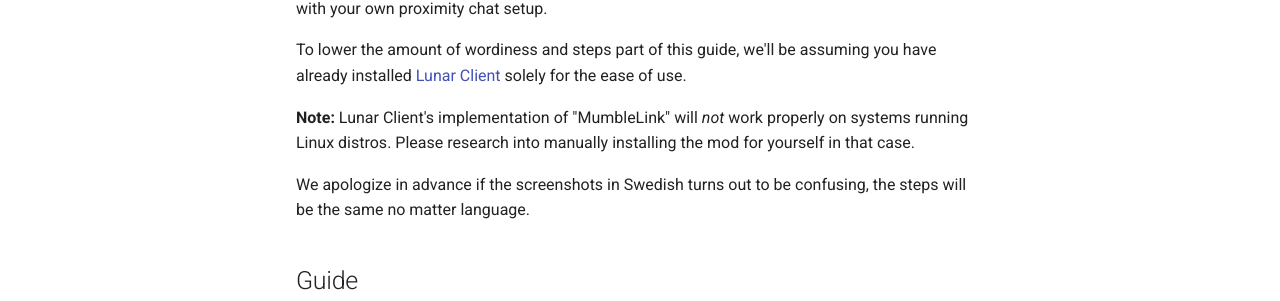
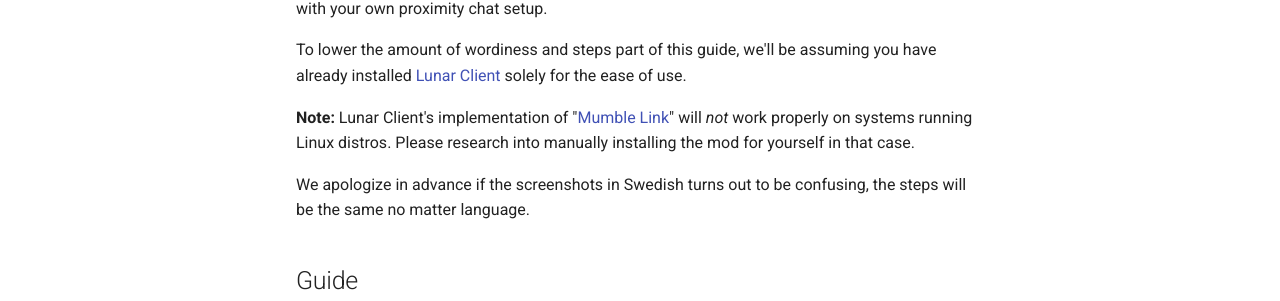
Before and after one commit to whallin/cubed-wiki, an MkDocs documentation site: the page built from docs/user-guide/proximity-chat.md, in a window 1280 px wide and 1326 px high. Shown: the part 283-584 px from the top of the window. Built offline with MkDocs 1.6.1 and Material for MkDocs 9.7.7, drawn with Linux system fonts in a browser that asks for light colours; comment, search, counter and statistics services are not loaded.

Commit message:
Update proximity-chat.md

```diff
--- a/docs/user-guide/proximity-chat.md
+++ b/docs/user-guide/proximity-chat.md
@@ -2,7 +2,7 @@
 
 To lower the amount of wordiness and steps part of this guide, we'll be assuming you have already installed [Lunar Client](https://www.lunarclient.com/download/) solely for the ease of use.
 
-**Note:** Lunar Client's implementation of "MumbleLink" will *not* work properly on systems running Linux distros. Please research into manually installing the mod for yourself in that case.
+**Note:** Lunar Client's implementation of "[Mumble Link](https://www.curseforge.com/minecraft/mc-mods/mumblelink)" will *not* work properly on systems running Linux distros. Please research into manually installing the mod for yourself in that case.
 
 We apologize in advance if the screenshots in Swedish turns out to be confusing, the steps will be the same no matter language.
 
```
